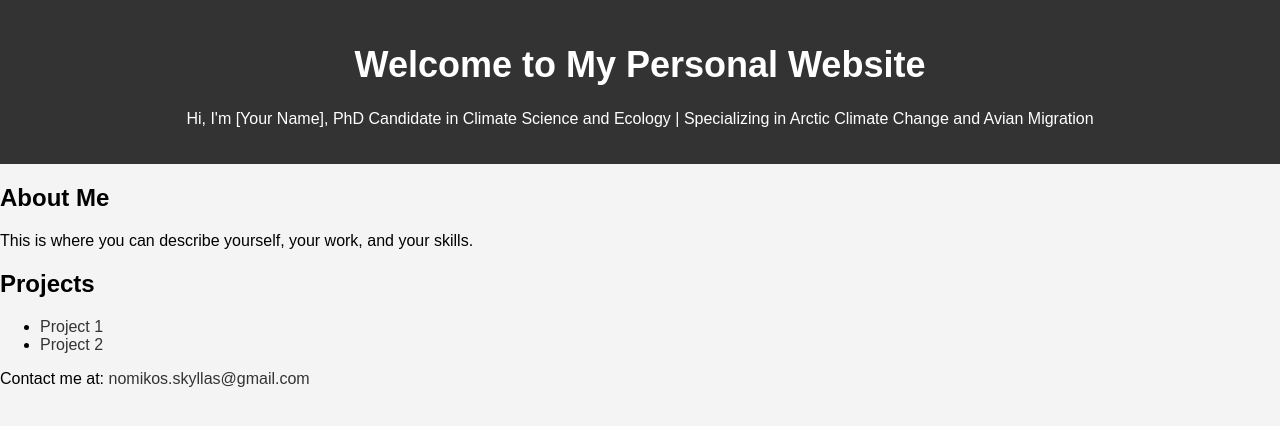
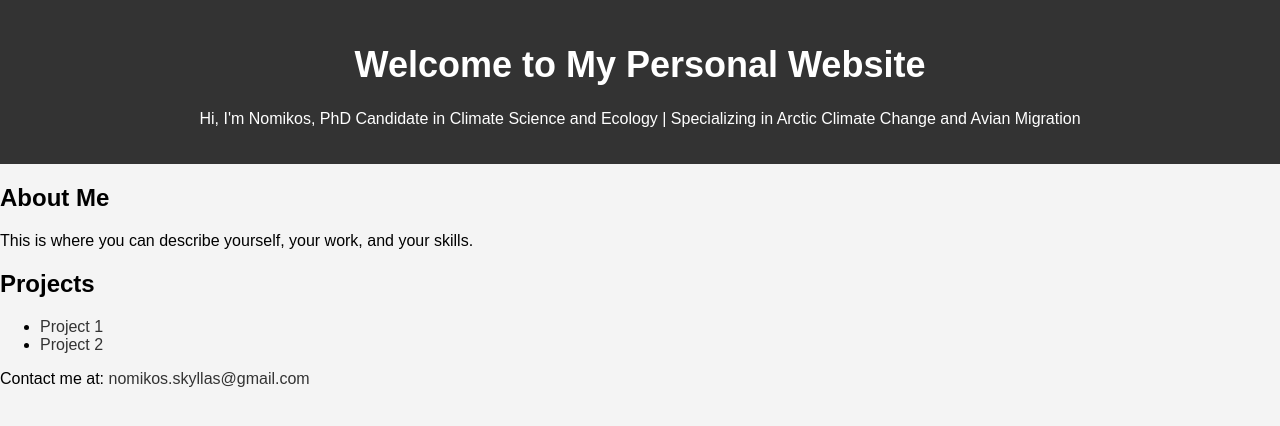
Before and after one commit to NSkyllas/NSkyllas.github.io, a plain HTML site: page index.html in a window 1280 px wide. Drawn offline with Linux system fonts and the light colour scheme.

Commit message:
Update index.html

```diff
--- a/index.html
+++ b/index.html
@@ -9,7 +9,7 @@
 <body>
     <header>
         <h1>Welcome to My Personal Website</h1>
-        <p>Hi, I'm [Your Name], PhD Candidate in Climate Science and Ecology | Specializing in Arctic Climate Change and Avian Migration</p>
+        <p>Hi, I'm Nomikos, PhD Candidate in Climate Science and Ecology | Specializing in Arctic Climate Change and Avian Migration</p>
     </header>
     <main>
         <section>
```
